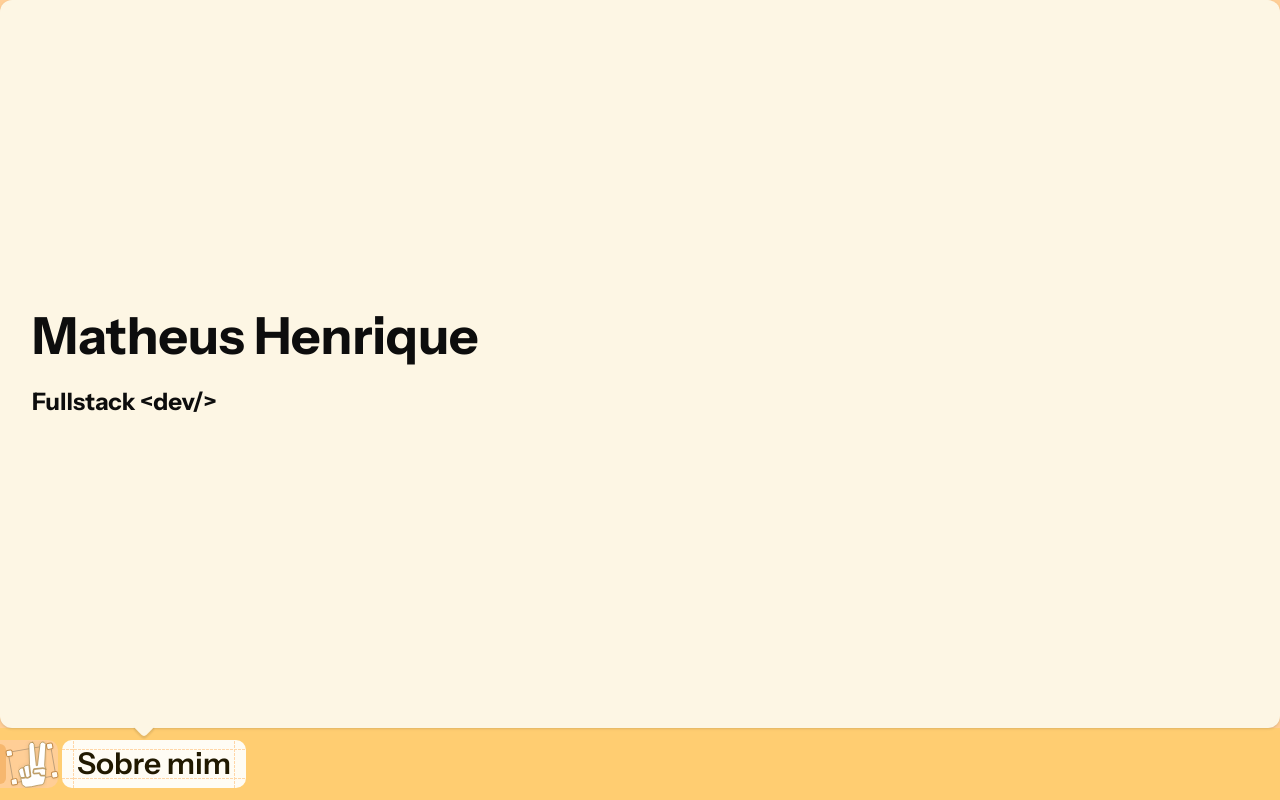
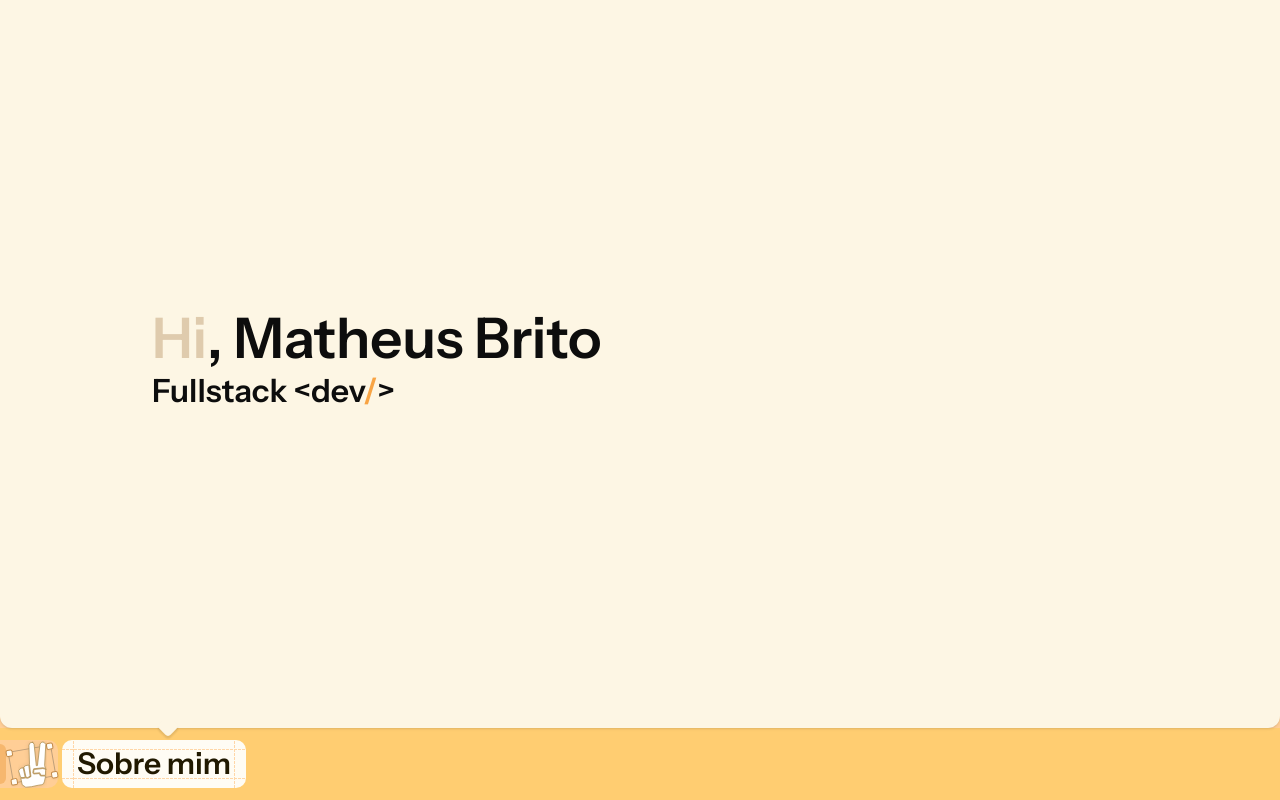
Before and after one commit to brit0dev/portfolio, a React (Vite) app: page / in a window 1280 px wide. Shown: the top 800 px of the page. Built offline with nearby package versions, Linux system fonts and the light colour scheme.

Commit message:
feat(Header): Redesign hero section with updated typography and layout

```diff
--- a/src/components/common/Header/index.tsx
+++ b/src/components/common/Header/index.tsx
@@ -8,18 +8,23 @@ const Header = forwardRef<HTMLElement, SectionProps>(({isScrolled}, ref) => {
       className="w-full h-[calc(100vh-72px)] snap-start bg-primary font-instrument"
     >
       <div
-        className={`relative flex items-center h-full w-full p-8 bg-background-header rounded-xl transition-all duration-200 ${
+        className={`relative flex items-center h-full w-full p-8 bg-background-header rounded-b-xl transition-all duration-200 ${
           isScrolled ? 'shadow-none' : 'shadow-sm'
         }`}
       >
-        <div>
-          <h1 className="text-4xl font-bold">
-            Matheus Henrique <br />
-            <span className="text-2xl">Fullstack &lt;dev/&gt;</span>
+        <div className="ml-30">
+          <h1 className="text-[3.5rem] font-semibold leading-11">
+            <span className="opacity-35 text-text-light">Hi</span>
+            , Matheus Brito <br />
+            <span className="text-[2rem]">
+              Fullstack &lt;dev
+              <span className="text-secondary-darker">/</span>
+              &gt;
+            </span>
           </h1>
         </div>
         <div
-          className={`absolute left-34 -bottom-1.5 w-4 h-4 bg-background-header rotate-45 rounded-sm transition-opacity duration-200 ${
+          className={`absolute left-40 -bottom-1.5 w-4 h-4 bg-background-header rotate-45 rounded-sm transition-opacity duration-200 ${
             isScrolled
               ? 'opacity-0'
               : 'shadow-[2px_2px_2px_rgb(10,10,10,0.1)] opacity-100'
--- a/src/index.css
+++ b/src/index.css
@@ -74,11 +74,6 @@ body {
   display: flex;
   min-width: 320px;
   min-height: 100vh;
-}
-
-h1 {
-  font-size: 3.2em;
-  line-height: 1.1;
 }
 
 button {
```
